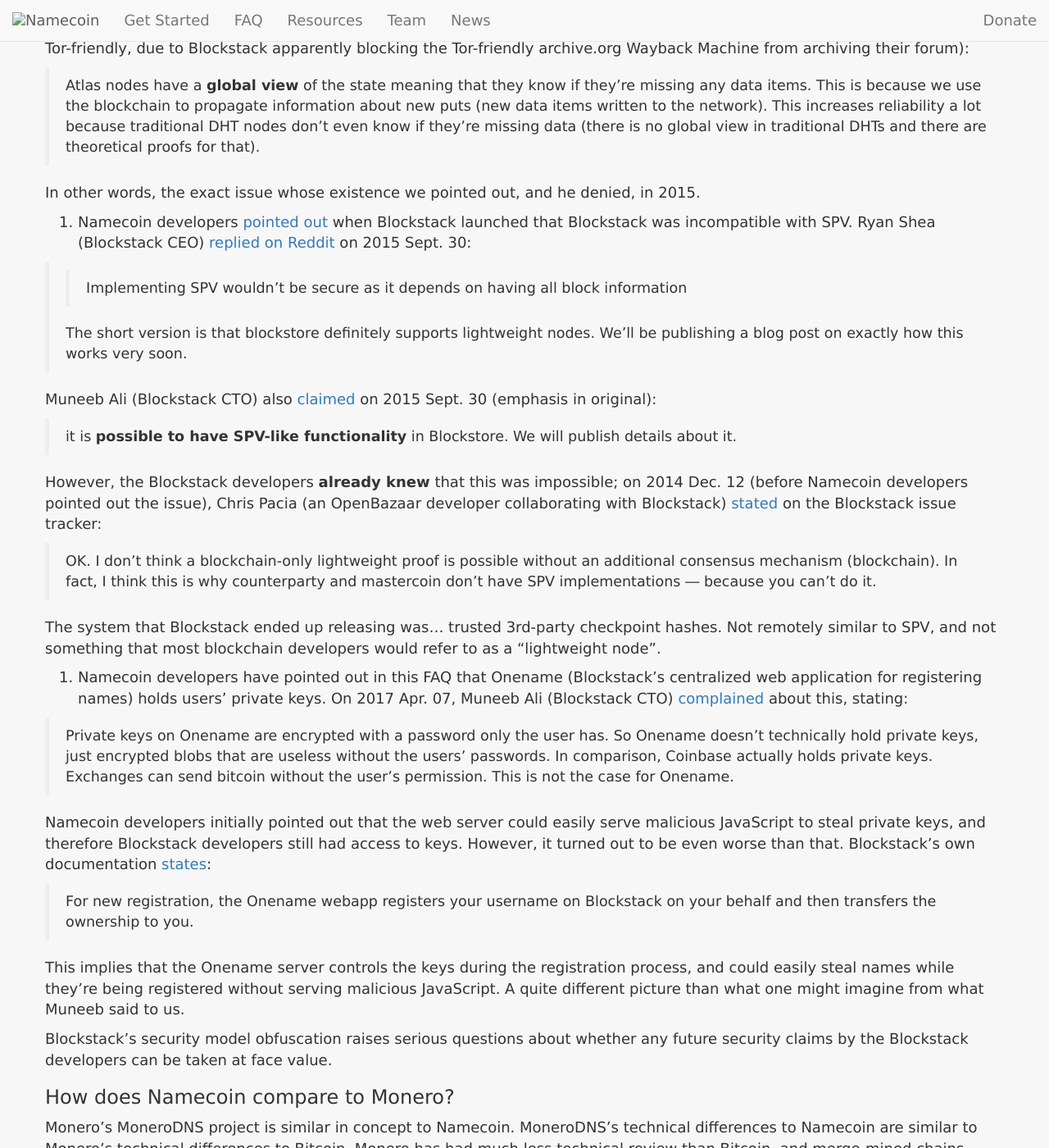
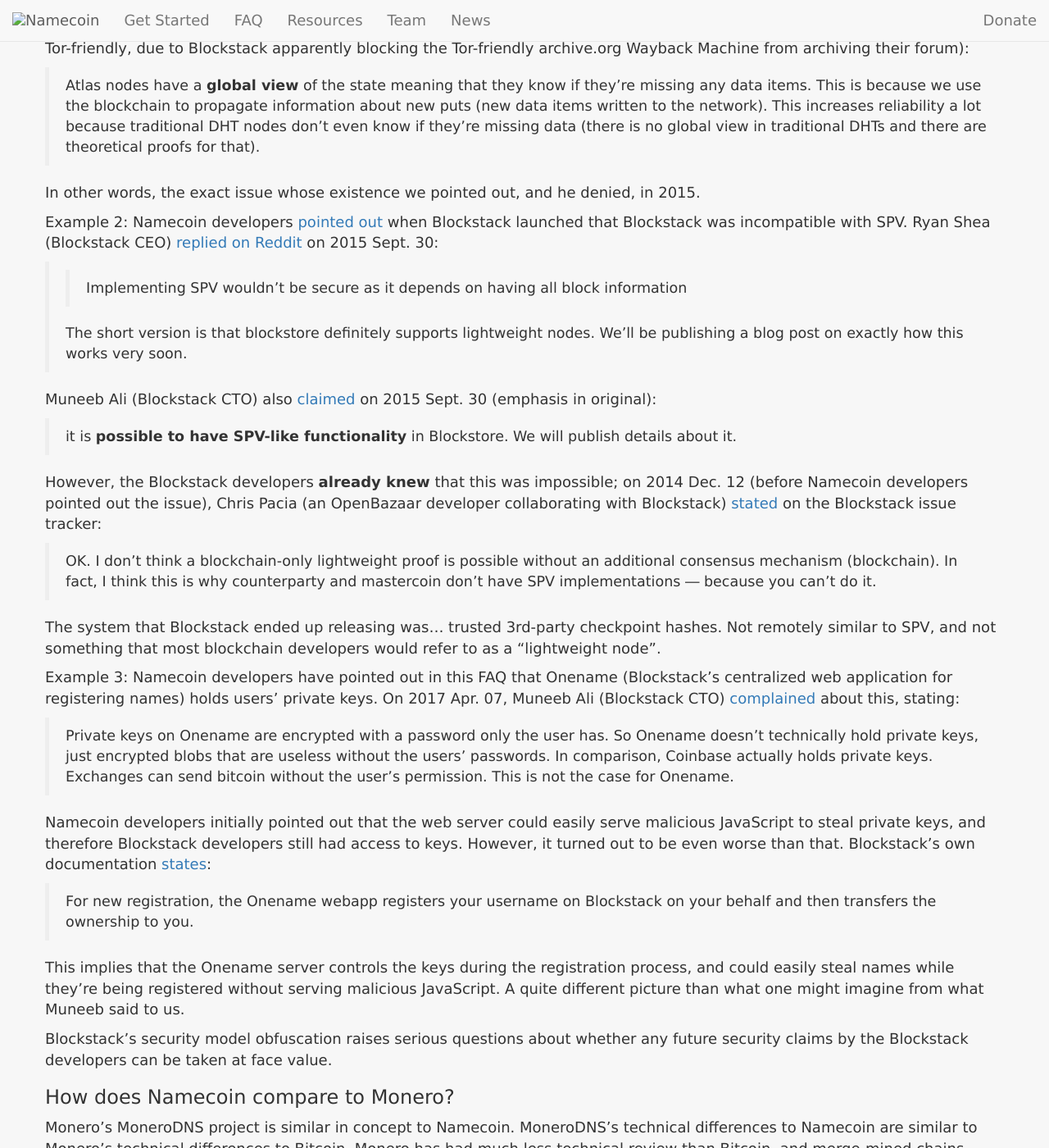
Before and after one commit to JeremyRand/namecoin.org, a Jekyll site: the page built from docs/faq/index.md, in a window 1280 px wide and 1400 px high, scrolled down 9106 px. Shown: the whole window at 82% size. Built offline with Jekyll 4.4.1, drawn with Linux system fonts in a browser that asks for light colours; nearby versions of some CDN libraries; library files that are not in the unit come from our copies; some of the changed text lies outside the part shown.

Commit message:
FAQ: Formatting fixes.

```diff
--- a/docs/faq/index.md
+++ b/docs/faq/index.md
@@ -147,7 +147,7 @@ Below is a comparison table of Namecoin and Blockstack (with Bitcoin added for r
 
 The Blockstack developers have demonstrated a repeated, consistent history of obfuscating their security model.  Three examples:
 
-1. At launch, Blockstack used a [DHT](https://en.wikipedia.org/wiki/Distributed_hash_table) for data storage.  See the opinions of Bitcoin developers [Peter Todd](https://web.archive.org/web/20170319062730/https://bitcointalk.org/index.php?topic=395761.msg5970778;topicseen#msg5970778) and [Greg Maxwell](https://web.archive.org/web/20170319064612/https://bitcointalk.org/index.php?topic=662734.msg7521013;topicseen#msg7521013) about DHT's.  Namecoin developers publicly [warned](https://web.archive.org/web/20150930144501/http://blog.namecoin.org/post/130158040415/onenames-blockstore-is-much-less-secure-than) when Blockstack launched that DHT's were likely to be unsafe in Blockstack.  Quoting the Namecoin blogpost from 2015 Sept. 29:
+Example 1: At launch, Blockstack used a [DHT](https://en.wikipedia.org/wiki/Distributed_hash_table) for data storage.  See the opinions of Bitcoin developers [Peter Todd](https://web.archive.org/web/20170319062730/https://bitcointalk.org/index.php?topic=395761.msg5970778;topicseen#msg5970778) and [Greg Maxwell](https://web.archive.org/web/20170319064612/https://bitcointalk.org/index.php?topic=662734.msg7521013;topicseen#msg7521013) about DHT's.  Namecoin developers publicly [warned](https://web.archive.org/web/20150930144501/http://blog.namecoin.org/post/130158040415/onenames-blockstore-is-much-less-secure-than) when Blockstack launched that DHT's were likely to be unsafe in Blockstack.  Quoting the Namecoin blogpost from 2015 Sept. 29:
 
 > Additionally, DHT-based discovery of storage nodes is one of the classic suggestions of new users as an alternative to DNS seeds, and, originally, IRC-based discovery: it has never been committed because it is trivial to attack DHT-based networks, and partly because once a node is connected, Bitcoin (and thus Namecoin) peer nodes are solicitous with peer-sharing.
 
@@ -179,7 +179,8 @@ Blockstack subsequently stopped using a DHT; Muneeb Ali (Blockstack CTO) [stated
 > Atlas nodes have a **global view** of the state meaning that they know if they're missing any data items. This is because we use the blockchain to propagate information about new puts (new data items written to the network). This increases reliability a lot because traditional DHT nodes don't even know if they're missing data (there is no global view in traditional DHTs and there are theoretical proofs for that).
 
 In other words, the exact issue whose existence we pointed out, and he denied, in 2015.
-2. Namecoin developers [pointed out](https://web.archive.org/web/20150930144501/http://blog.namecoin.org/post/130158040415/onenames-blockstore-is-much-less-secure-than) when Blockstack launched that Blockstack was incompatible with SPV.  Ryan Shea (Blockstack CEO) [replied on Reddit](https://web.archive.org/web/20151004130708/https://www.reddit.com/r/Bitcoin/comments/3mwtw8/onenames_blockstore_is_much_less_secure_than/) on 2015 Sept. 30:
+
+Example 2: Namecoin developers [pointed out](https://web.archive.org/web/20150930144501/http://blog.namecoin.org/post/130158040415/onenames-blockstore-is-much-less-secure-than) when Blockstack launched that Blockstack was incompatible with SPV.  Ryan Shea (Blockstack CEO) [replied on Reddit](https://web.archive.org/web/20151004130708/https://www.reddit.com/r/Bitcoin/comments/3mwtw8/onenames_blockstore_is_much_less_secure_than/) on 2015 Sept. 30:
 
 > > Implementing SPV wouldn't be secure as it depends on having all block information
 >
@@ -194,7 +195,8 @@ However, the Blockstack developers **already knew** that this was impossible; on
 > OK. I don't think a blockchain-only lightweight proof is possible without an additional consensus mechanism (blockchain). In fact, I think this is why counterparty and mastercoin don't have SPV implementations ― because you can't do it.
 
 The system that Blockstack ended up releasing was... trusted 3rd-party checkpoint hashes.  Not remotely similar to SPV, and not something that most blockchain developers would refer to as a "lightweight node".
-3. Namecoin developers have pointed out in this FAQ that Onename (Blockstack's centralized web application for registering names) holds users' private keys.  On 2017 Apr. 07, Muneeb Ali (Blockstack CTO) [complained](https://web.archive.org/web/20170509072808/https://github.com/namecoin/namecoin.org/issues/131) about this, stating:
+
+Example 3: Namecoin developers have pointed out in this FAQ that Onename (Blockstack's centralized web application for registering names) holds users' private keys.  On 2017 Apr. 07, Muneeb Ali (Blockstack CTO) [complained](https://web.archive.org/web/20170509072808/https://github.com/namecoin/namecoin.org/issues/131) about this, stating:
 
 > Private keys on Onename are encrypted with a password only the user has. So Onename doesn’t technically hold private keys, just encrypted blobs that are useless without the users’ passwords.
 In comparison, Coinbase actually holds private keys. Exchanges can send bitcoin without the user's permission. This is not the case for Onename.
```
